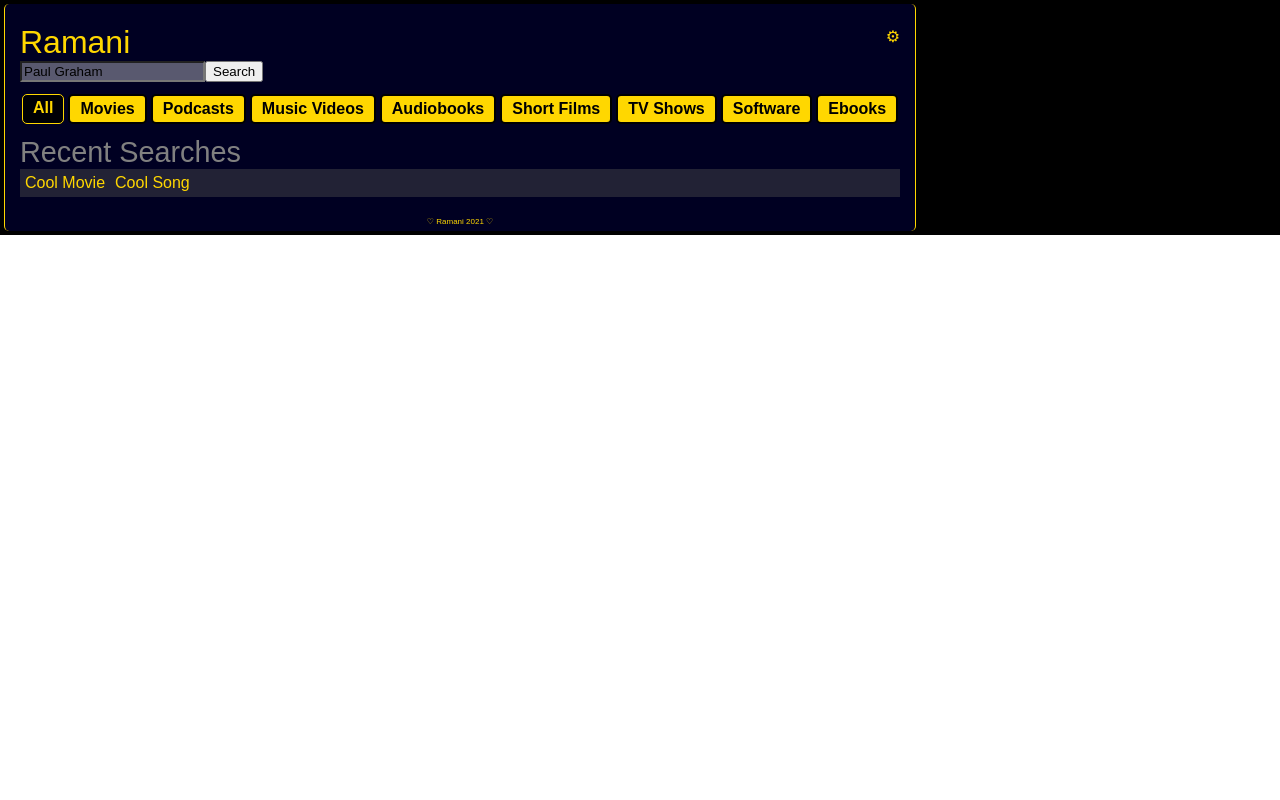
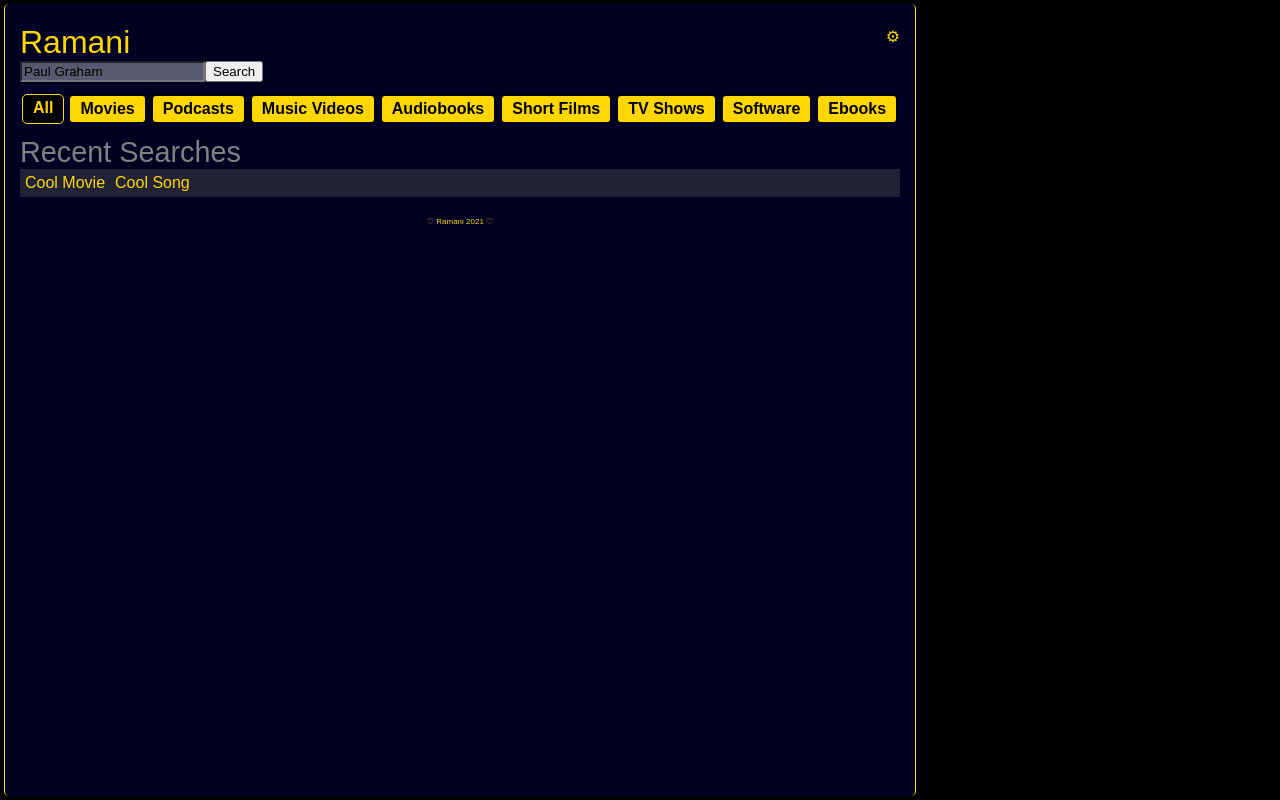
Before and after one commit to israelgonzalezb/ramani-nextjs, a Next.js app: page / in a window 1280 px wide. Built offline with nearby package versions, Linux system fonts and the light colour scheme.

Commit message:
Update Home.module.css

```diff
--- a/styles/Home.module.css
+++ b/styles/Home.module.css
@@ -1,7 +1,8 @@
 .container {
   display: flex;
-  align-items: stretch;
-  height: 100%;
+  align-content: stretch;
+  height: 100vh;
+  width: 100vw;
   background-color: #000000;
   padding: 4px;
 }
```
